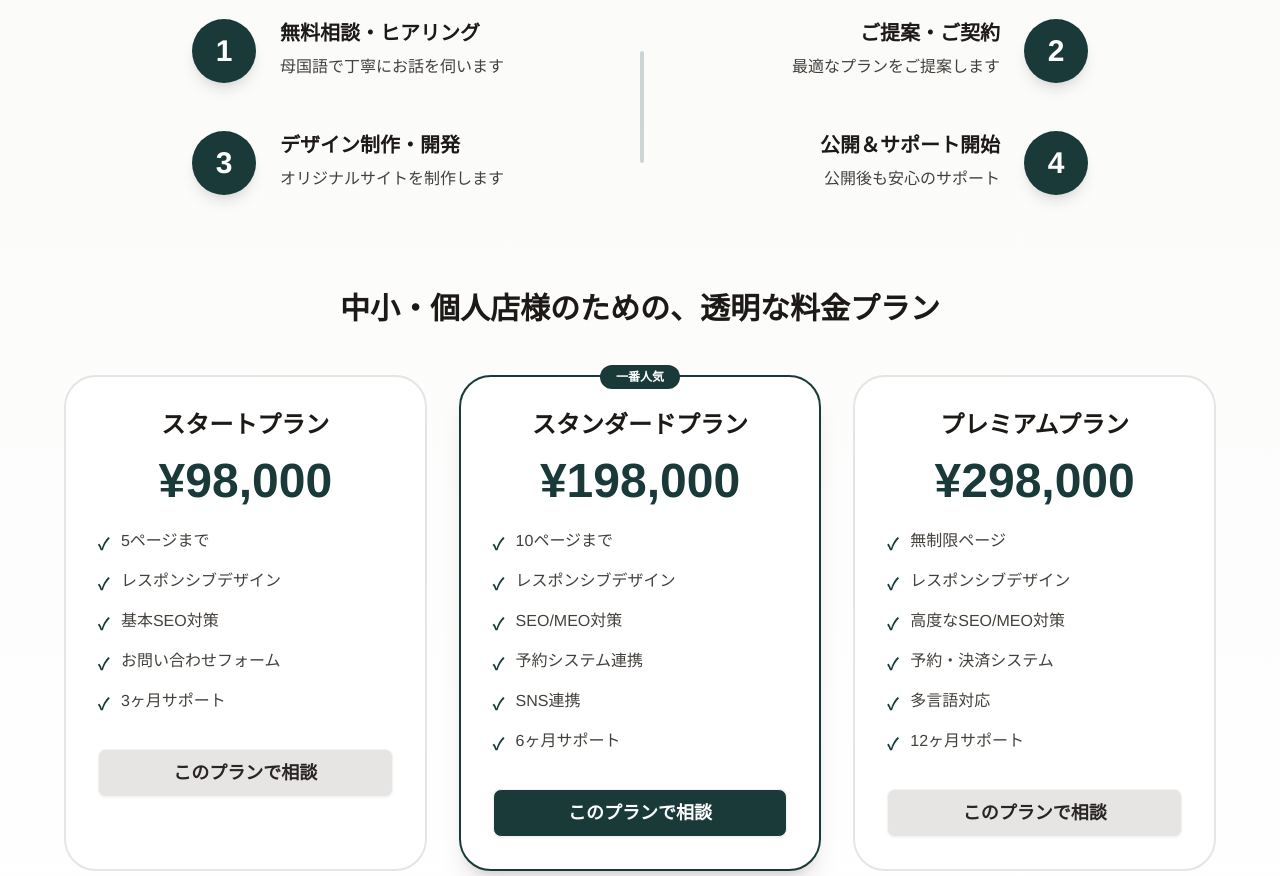
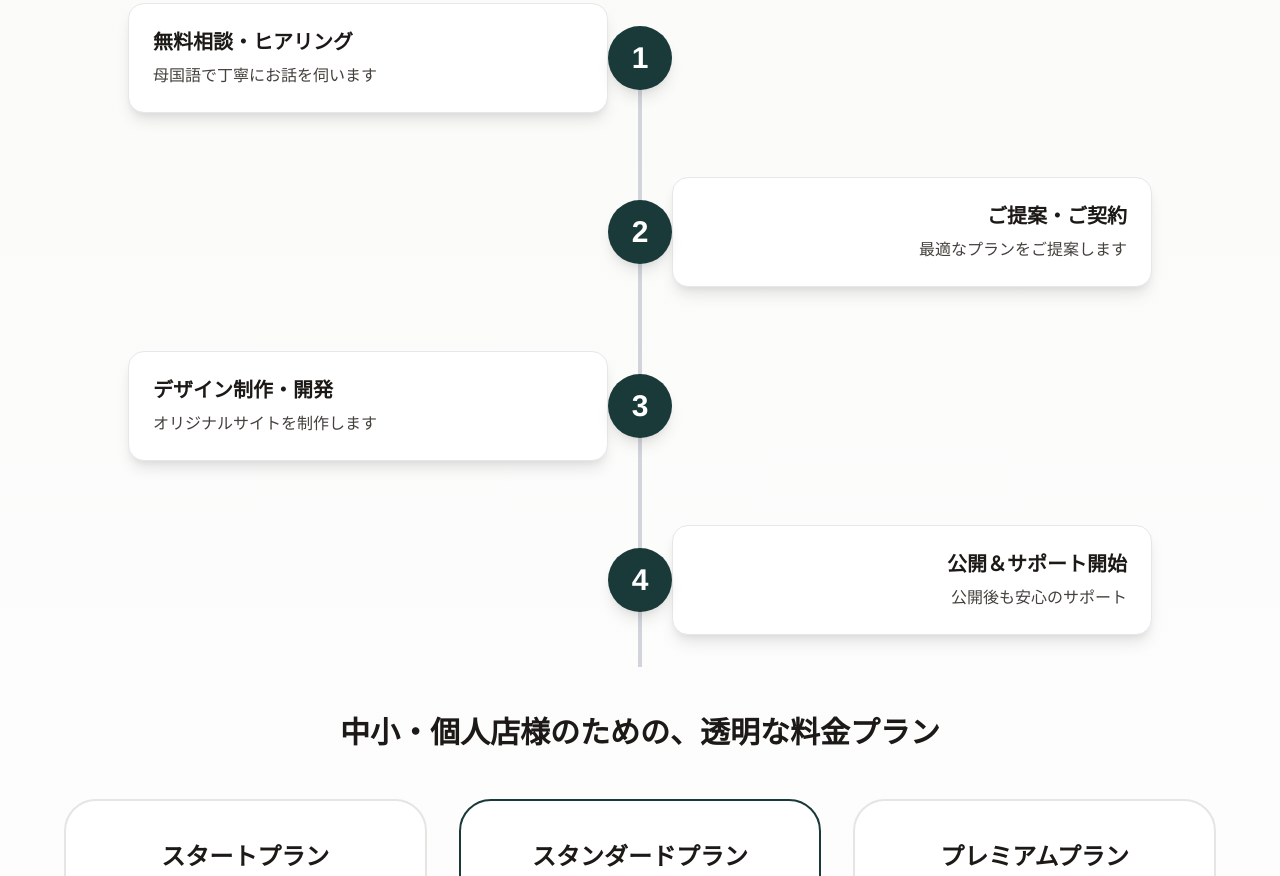
Before and after one commit to greatworkjapan/webtest, an Astro site: page / in a window 1280 px wide. Shown: the part 4572-5448 px from the top of the page. Built offline with nearby package versions, Linux system fonts and the light colour scheme; Astro itself is replaced by a stand-in of ours.

Commit message:
Update ProcessPricing.astro

```diff
--- a/src/components/ProcessPricing.astro
+++ b/src/components/ProcessPricing.astro
@@ -1,9 +1,9 @@
 ---
 const steps = [
-  { number: '1', title: '無料相談・ヒアリング', description: '母国語で丁寧にお話を伺います' },
-  { number: '2', title: 'ご提案・ご契約', description: '最適なプランをご提案します' },
-  { number: '3', title: 'デザイン制作・開発', description: 'オリジナルサイトを制作します' },
-  { number: '4', title: '公開＆サポート開始', description: '公開後も安心のサポート' }
+  { number: '1', title: '無料相談・ヒアリング', description: '母国語で丁寧にお話を伺います', icon: '💬' },
+  { number: '2', title: 'ご提案・ご契約', description: '最適なプランをご提案します', icon: '📝' },
+  { number: '3', title: 'デザイン制作・開発', description: 'オリジナルサイトを制作します', icon: '💻' },
+  { number: '4', title: '公開＆サポート開始', description: '公開後も安心のサポート', icon: '🚀' }
 ];
 const plans = [
   {
@@ -29,27 +29,27 @@ const plans = [
 
 <section class="py-20 bg-gradient-to-b from-stone-50 to-white" id="pricing">
   <div class="container mx-auto px-6">
-    <h2 class="text-4xl md:text-5xl font-black text-center mb-20 text-stone-900 font-jp">
+    <h2 class="text-4xl md:text-5xl font-black text-center mb-16 text-stone-900 font-jp">
       ご相談から公開まで、シンプル＆スピーディ
     </h2>
 
-    <div class="relative max-w-4xl mx-auto mb-24">
-      <div class="absolute left-1/2 top-8 bottom-8 w-1 bg-primary/20 rounded-full hidden md:block"></div>
-      <div class="grid grid-cols-1 md:grid-cols-2 gap-x-16 gap-y-12">
-        {steps.map((step, index) => (
-          <div class={`flex items-start gap-6 ${index % 2 === 0 ? 'md:flex-row' : 'md:flex-row-reverse'}`}>
-            <div class="relative z-10">
-              <div class="w-16 h-16 bg-primary text-white rounded-full flex items-center justify-center text-3xl font-black shadow-lg">
-                {step.number}
-              </div>
-            </div>
-            <div class={`text-left ${index % 2 === 0 ? 'md:text-left' : 'md:text-right'}`}>
+    <div class="relative max-w-5xl mx-auto mb-20">
+      <div class="absolute left-1/2 top-8 w-1 h-full bg-gray-300 -translate-x-1/2"></div>
+      {steps.map((step, index) => (
+        <div class={`flex items-center mb-16 ${index % 2 === 0 ? 'justify-start' : 'justify-end'}`}>
+          <div class={`w-1/2 ${index % 2 === 0 ? 'pr-8' : 'pl-8 text-right'}`}>
+            <div class="bg-white p-6 rounded-xl shadow-lg border border-gray-200">
               <h3 class="text-xl font-bold mb-2 text-stone-900">{step.title}</h3>
               <p class="text-stone-700">{step.description}</p>
             </div>
           </div>
-        ))}
-      </div>
+          <div class="absolute left-1/2 -translate-x-1/2">
+            <div class="w-16 h-16 bg-primary text-white rounded-full flex items-center justify-center text-3xl font-black shadow-lg">
+              {step.number}
+            </div>
+          </div>
+        </div>
+      ))}
     </div>
 
     <div class="text-center mb-12">
@@ -58,26 +58,25 @@ const plans = [
 
     <div class="grid grid-cols-1 md:grid-cols-3 gap-8 max-w-6xl mx-auto mb-12">
       {plans.map((plan) => (
-        <div class={`relative bg-white p-8 rounded-2xl border-2 text-center transform transition-all duration-300 hover:-translate-y-2 hover:shadow-2xl ${plan.featured ? 'border-primary shadow-xl' : 'border-stone-200'}`}>
-          {plan.featured && (
-            <div class="absolute top-0 -translate-y-1/2 left-1/2 -translate-x-1/2 bg-primary text-white text-xs font-bold px-4 py-1 rounded-full uppercase">一番人気</div>
-          )}
+        <div class={`bg-white p-10 rounded-2xl border-2 text-center hover:-translate-y-2 hover:shadow-2xl transition-all ${plan.featured ? 'border-primary' : 'border-stone-200'}`}>
           <h4 class="text-2xl font-bold mb-4 text-stone-900">{plan.name}</h4>
           <div class="text-5xl font-black text-primary mb-6">{plan.price}</div>
-          <ul class="space-y-3 mb-8 text-left">
+          <ul class="space-y-4 mb-8 text-left">
             {plan.features.map((feature) => (
-              <li class="flex items-start gap-3 text-stone-700">
-                <span class="text-primary font-bold flex-shrink-0 mt-1">✓</span>
+              <li class="flex items-start gap-3 py-3 border-b border-stone-200 text-stone-700">
+                <span class="text-primary font-bold flex-shrink-0">✓</span>
                 <span>{feature}</span>
               </li>
             ))}
           </ul>
-          <a href="#contact" class={`w-full mt-auto btn ${plan.featured ? 'bg-primary text-white' : 'bg-stone-200 text-stone-800'} rounded-lg text-lg font-semibold hover:opacity-90 transition-opacity`}>
-            このプランで相談
-          </a>
         </div>
       ))}
     </div>
 
+    <div class="text-center">
+      <a href="#contact" class="btn bg-primary text-white px-10 py-4 rounded-lg text-lg font-semibold hover:bg-primary-light hover:-translate-y-1 hover:shadow-xl transition-all inline-block">
+        詳しい料金プランはこちら
+      </a>
+    </div>
   </div>
 </section>
```
